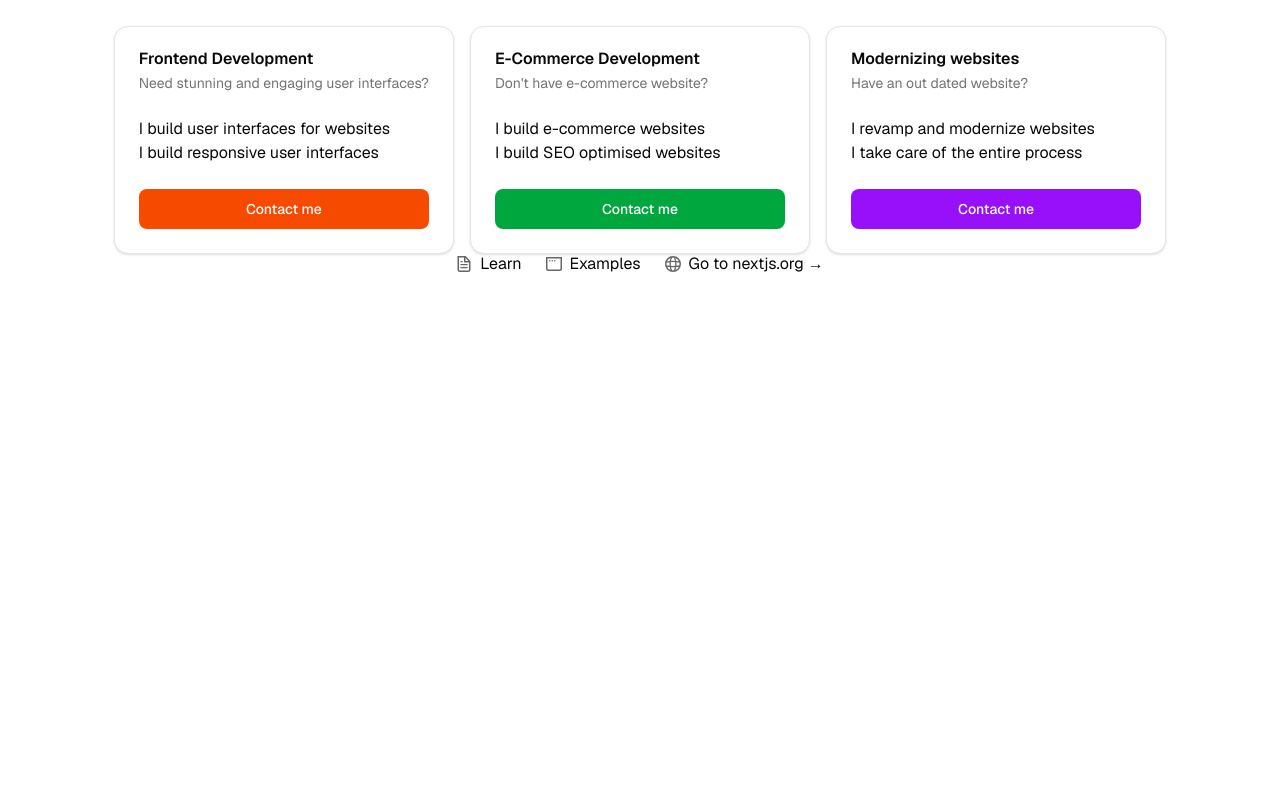
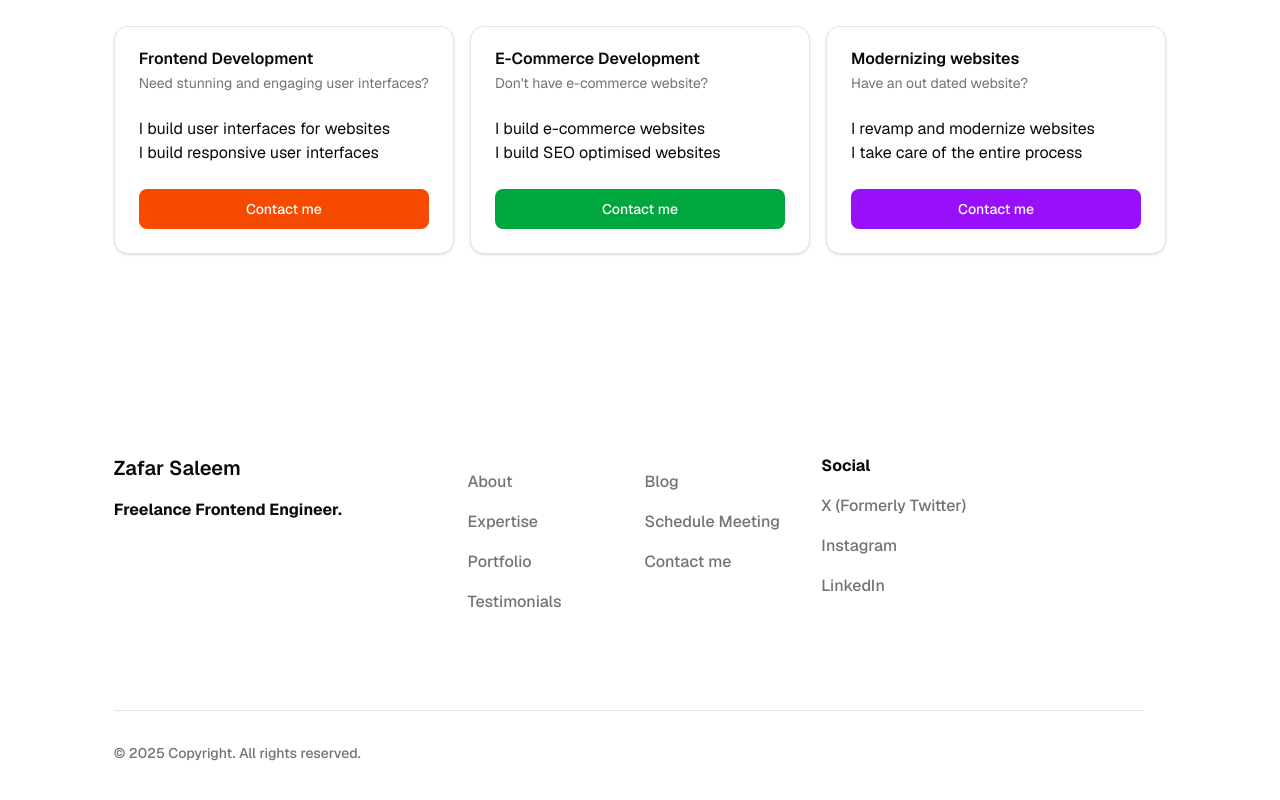
Before and after one commit to zafar-saleem/zafar-saleem.github.io, a Next.js app: page / in a window 1280 px wide. Shown: the part 1494-2294 px from the top of the page. Before the commit the page ends 1848 px from the top, so only its background shows below. Built offline with nearby package versions, Linux system fonts and the light colour scheme.

Commit message:
feat: updated footer

```diff
--- /dev/null
+++ b/app/components/footer/contents.tsx
@@ -0,0 +1,33 @@
+export const contents = {
+  logo: {
+    title: "Zafar Saleem",
+    url: "https://zafar-saleem.github.io",
+  },
+  tagline: "Freelance Frontend Engineer.",
+  menuItems: [
+    {
+      links: [
+        { text: "About", url: "#about" },
+        { text: "Expertise", url: "#expertise" },
+        { text: "Portfolio", url: "#portfolio" },
+        { text: "Testimonials", url: "#testimonials" },
+      ],
+    },
+    {
+      links: [
+        { text: "Blog", url: "https://medium.com/@zafarsaleem" },
+        { text: "Schedule Meeting", url: "https://calendly.com/zsaleem/meeting" },
+        { text: "Contact me", url: "mailto:zafarsaleem3@gmail.com?subject=I would like to hire you for [enter project name/position]" },
+      ],
+    },
+    {
+      title: "Social",
+      links: [
+        { text: "X (Formerly Twitter)", url: "https://x.com/zafartalks" },
+        { text: "Instagram", url: "https://instagram/dakalfotografy" },
+        { text: "LinkedIn", url: "https://linkedin.com/in/zeesaleem" },
+      ],
+    },
+  ],
+  copyright: "© 2025 Copyright. All rights reserved.",
+}
--- /dev/null
+++ b/app/components/footer/footer.tsx
@@ -0,0 +1,43 @@
+import Link from "next/link";
+import { contents } from "./contents";
+
+const Footer = () => {
+  return (
+    <section className="py-32 mt-10">
+      <div className="container">
+        <footer>
+          <div className="grid grid-cols-2 gap-8 lg:grid-cols-6">
+            <div className="col-span-2 mb-8 lg:mb-0">
+              <div className="flex items-center gap-2 lg:justify-start">
+                <Link href="/">
+                  <p className="text-xl font-semibold">{contents.logo.title}</p>
+                </Link>
+              </div>
+              <p className="mt-4 font-bold">{contents.tagline}</p>
+            </div>
+            {contents.menuItems.map((section, sectionIdx) => (
+              <div key={sectionIdx}>
+                <h3 className="mb-4 font-bold">{section.title}</h3>
+                <ul className="space-y-4 text-muted-foreground">
+                  {section.links.map((link, linkIdx) => (
+                    <li
+                      key={linkIdx}
+                      className="font-medium hover:text-primary"
+                    >
+                      <Link href={link.url}>{link.text}</Link>
+                    </li>
+                  ))}
+                </ul>
+              </div>
+            ))}
+          </div>
+          <div className="mt-24 flex flex-col justify-between gap-4 border-t pt-8 text-sm font-medium text-muted-foreground md:flex-row md:items-center">
+            <p>{contents.copyright}</p>
+          </div>
+        </footer>
+      </div>
+    </section>
+  );
+};
+
+export { Footer };
--- /dev/null
+++ b/app/components/footer/index.tsx
@@ -0,0 +1 @@
+export * from "./footer";
--- a/app/page.tsx
+++ b/app/page.tsx
@@ -1,8 +1,8 @@
-import Image from "next/image";
 import { Hero } from "./components/hero";
 import { Navbar } from "./components/navbar";
 import { Expertise } from "./components/expertise";
 import { Services } from "./components/services";
+import { Footer } from "./components/footer";
 
 export default function Home() {
   return (
@@ -13,54 +13,8 @@ export default function Home() {
           <Hero id="about" />
           <Expertise id="expertise" />
           <Services id="services" />
+          <Footer />
         </main>
-        <footer className="row-start-3 flex gap-6 flex-wrap items-center justify-center">
-          <a
-            className="flex items-center gap-2 hover:underline hover:underline-offset-4"
-            href="https://nextjs.org/learn?utm_source=create-next-app&utm_medium=appdir-template-tw&utm_campaign=create-next-app"
-            target="_blank"
-            rel="noopener noreferrer"
-          >
-            <Image
-              aria-hidden
-              src="/file.svg"
-              alt="File icon"
-              width={16}
-              height={16}
-            />
-            Learn
-          </a>
-          <a
-            className="flex items-center gap-2 hover:underline hover:underline-offset-4"
-            href="https://vercel.com/templates?framework=next.js&utm_source=create-next-app&utm_medium=appdir-template-tw&utm_campaign=create-next-app"
-            target="_blank"
-            rel="noopener noreferrer"
-          >
-            <Image
-              aria-hidden
-              src="/window.svg"
-              alt="Window icon"
-              width={16}
-              height={16}
-            />
-            Examples
-          </a>
-          <a
-            className="flex items-center gap-2 hover:underline hover:underline-offset-4"
-            href="https://nextjs.org?utm_source=create-next-app&utm_medium=appdir-template-tw&utm_campaign=create-next-app"
-            target="_blank"
-            rel="noopener noreferrer"
-          >
-            <Image
-              aria-hidden
-              src="/globe.svg"
-              alt="Globe icon"
-              width={16}
-              height={16}
-            />
-            Go to nextjs.org →
-          </a>
-        </footer>
       </div>
     </div>
   );
```
